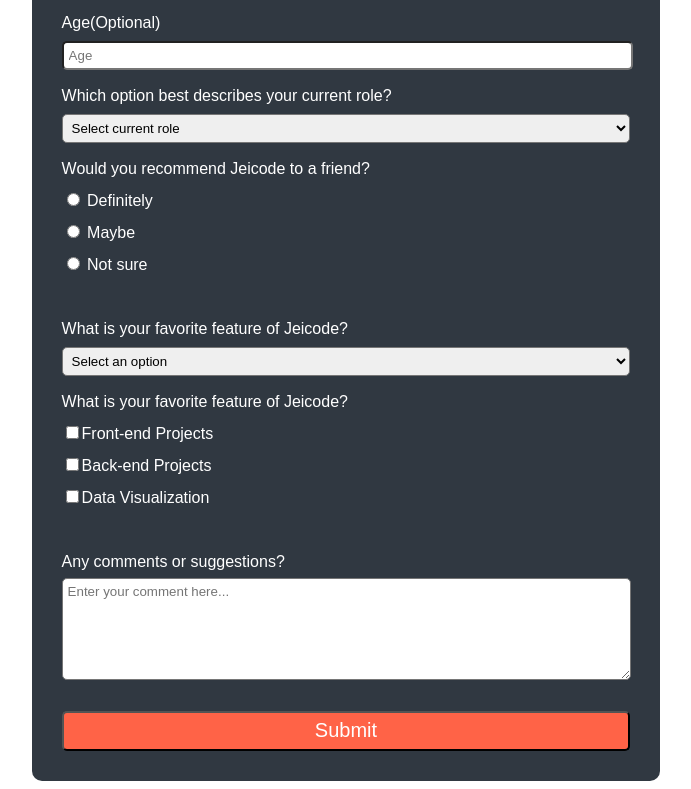
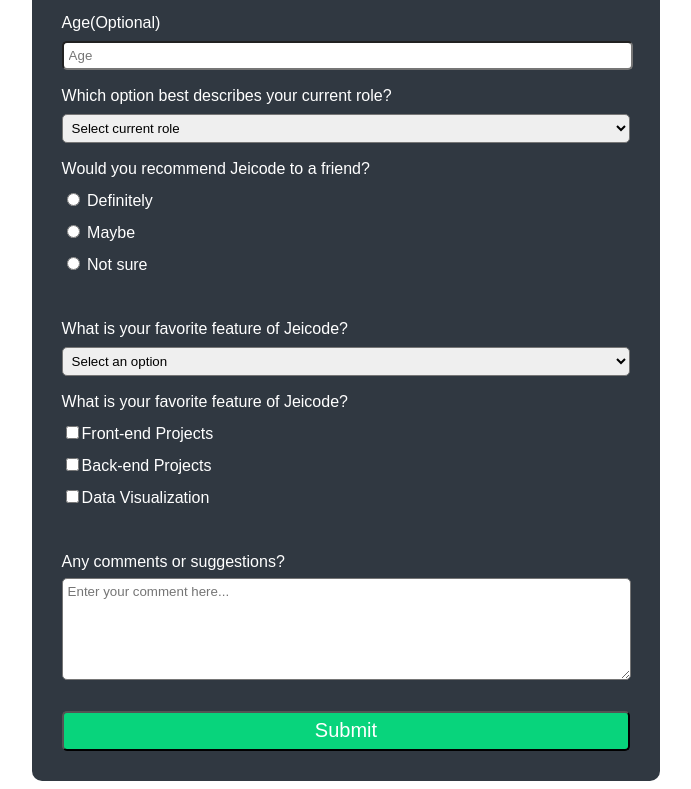
Before and after one commit to Jeicode/form, a plain HTML site: page index.html in a window 1280 px wide. In both pictures the pointer is over the input 639 px from the left and 1013 px from the top of the page. Shown: the part 283-1072 px from the top of the page, without its empty margins (294-985 px from the left). Drawn offline with Linux system fonts and the light colour scheme.

Commit message:
button hover update

```diff
--- a/styles.css
+++ b/styles.css
@@ -53,3 +53,7 @@
     color: white;
     cursor: pointer;
   }
+
+  #submit:hover {
+    background-color: #08d47c;
+  }
```
